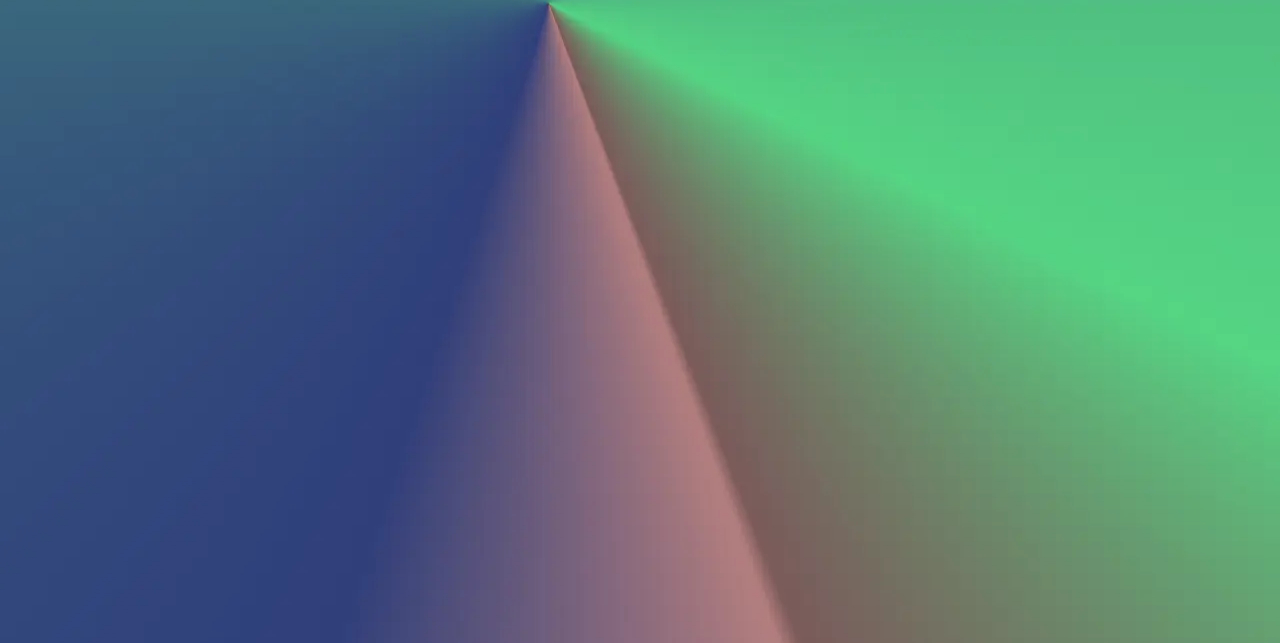
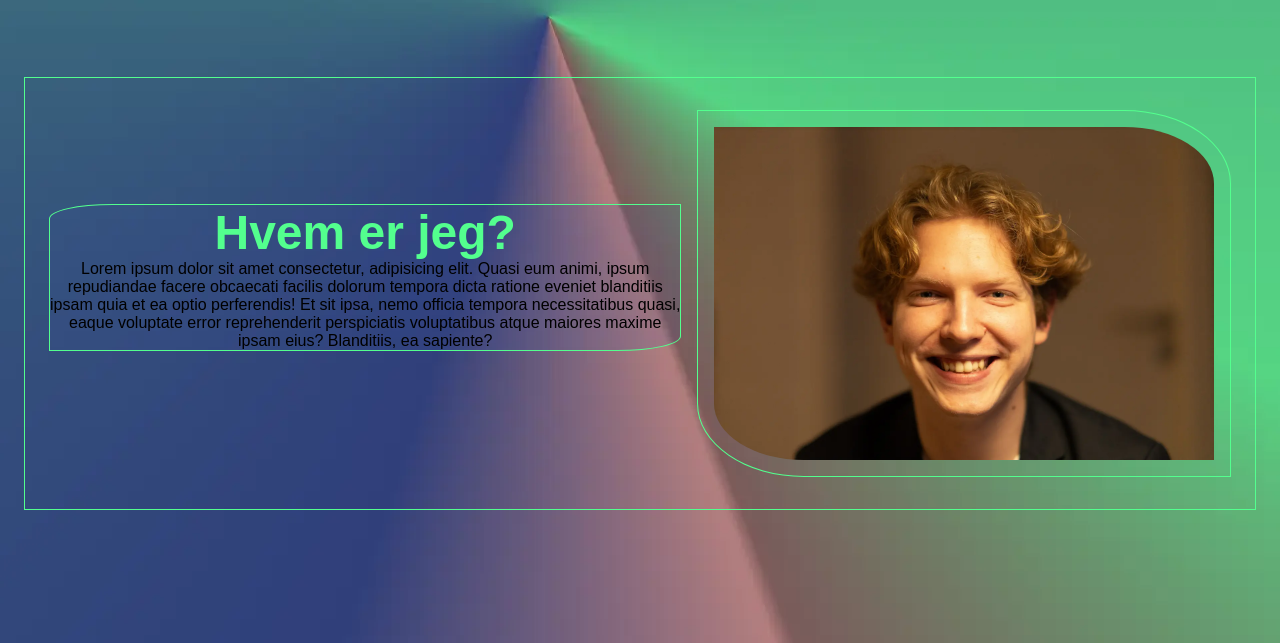
Before and after one commit to magn5310/Portfolio-opgave, a plain HTML site: page about.html in a window 1280 px wide. Shown: the part 157-800 px from the top of the page. Drawn offline with Linux system fonts and the light colour scheme.

Commit message:
lidt about, css og begyndelse på portfolio

```diff
--- a/about.html
+++ b/about.html
@@ -23,7 +23,15 @@
         </ul>
       </nav>
     </header>
-    <main></main>
+    <main>
+      <section class="container">
+        <div class="gridabout1">
+          <h1>Hvem er jeg?</h1>
+          <p>Lorem ipsum dolor sit amet consectetur, adipisicing elit. Quasi eum animi, ipsum repudiandae facere obcaecati facilis dolorum tempora dicta ratione eveniet blanditiis ipsam quia et ea optio perferendis! Et sit ipsa, nemo officia tempora necessitatibus quasi, eaque voluptate error reprehenderit perspiciatis voluptatibus atque maiores maxime ipsam eius? Blanditiis, ea sapiente?</p>
+        </div>
+        <img class="gridabout2" src="billeder/mig2.webp" alt="Et billede af mig" class="mig" />
+      </section>
+    </main>
     <footer></footer>
   </body>
 </html>
--- a/generel.css
+++ b/generel.css
@@ -1,3 +1,10 @@
+/* variabler*/
+html {
+  --primary-clr: #53ff8e;
+  --secondary-clr: #3a4c93;
+  --neutral-clr: #fff;
+}
+
 /* Til Mobil */
 
 * {
@@ -6,7 +13,15 @@
   box-sizing: border-box;
 }
 .nav-active {
-  color: #3a4c93;
+  color: var(--secondary-clr);
+}
+h1,
+h2,
+h3,
+h5,
+p,
+a {
+  font-family: "Poppins", sans-serif;
 }
 
 img {
@@ -15,6 +30,10 @@ img {
   display: block;
   align-self: stretch;
   object-fit: cover;
+}
+body {
+  max-width: 1400px;
+  margin: 0 auto;
 }
 
 .bodyimg {
@@ -46,21 +65,27 @@ footer {
   background-color: rgba(0, 0, 0, 0.527);
 }
 footer p {
-  color: white;
+  color: var(--neutral-clr);
 }
 main {
   min-height: 100vh;
 }
 h1 {
-  color: #53ff8e;
+  color: var(--primary-clr);
   font-size: 1.5rem;
 }
 h2 {
-  color: white;
+  color: var(--neutral-clr);
   font-size: 1.2rem;
 }
+.porth2 {
+  color: var(--primary-clr);
+}
+
+h3 {
+  color: var(--neutral-clr);
+}
 .overskrift1 {
-  font-family: "Poppins", sans-serif;
   margin: 5rem 0 0 1rem;
 }
 .ned {
@@ -73,14 +98,14 @@ ul {
 ul a {
   position: relative;
   text-decoration: none;
-  font-family: "Poppins", sans-serif;
-  color: white;
+
+  color: var(--neutral-clr);
   font-weight: bold;
 
   font-size: large;
 }
 ul a:hover {
-  color: #3a4c93;
+  color: var(--secondary-clr);
   transition: 0.2s ease-in-out;
   transform-origin: left;
 }
@@ -122,6 +147,10 @@ ul a:hover:after {
   .overskrift1 {
     margin-top: 10rem;
   }
+  .container {
+    place-items: center;
+    background-color: transparent;
+  }
 }
 /* Til Desktop */
 @media (min-width: 850px) {
@@ -134,4 +163,7 @@ ul a:hover:after {
     margin-inline-start: 12rem;
     font-size: larger;
   }
+  .container {
+    background-color: transparent;
+  }
 }
--- a/layout.css
+++ b/layout.css
@@ -2,8 +2,63 @@
   display: grid;
   grid-template-rows: 1fr 1fr;
 }
+
+.container {
+  display: grid;
+  place-items: center;
+  background-color: #3a4c9329;
+  margin-inline: 1.5rem;
+  padding-inline: 1.5rem;
+  margin-top: 5rem;
+  padding-block: 2rem;
+  text-align: center;
+  border-radius: 5%;
+}
+
+.gridabout1 {
+  grid-row: 1;
+  margin-bottom: 2rem;
+}
+
+.gridabout2 {
+  grid-row: 2;
+  width: 100%;
+  padding: 2rem;
+}
+/* Til Desktop */
 @media (min-width: 850px) {
   .maingrid1 {
     grid-template-columns: 1fr 1fr;
   }
+  .container {
+    background-color: transparent;
+  }
 }
+/* til Tablet*/
+@media (min-width: 600px) {
+  .container {
+    border: solid var(--primary-clr) 0.5px;
+    border-radius: 0;
+    background-color: transparent;
+    place-items: none;
+  }
+  .gridabout2 {
+    grid-column: 2;
+    grid-row: 1;
+    padding: 1rem;
+
+    border: solid var(--primary-clr);
+    border-radius: 0 20% 0 20%;
+    border-width: 0.5px;
+  }
+
+  .gridabout1 {
+    grid-column: 1;
+    grid-row: 1;
+    background-color: #3a4c9329;
+    margin-right: 1rem;
+    border: solid var(--primary-clr);
+    border-radius: 10% 0 10% 0;
+    border-width: 0.5px;
+  }
+}
```
Also changed, not shown: portfolio.html (+9 -1 lines), billeder/Baggrund.png (deleted), billeder/mig1.jpg (deleted), billeder/mig1.png (deleted), billeder/mig2.webp (added).
